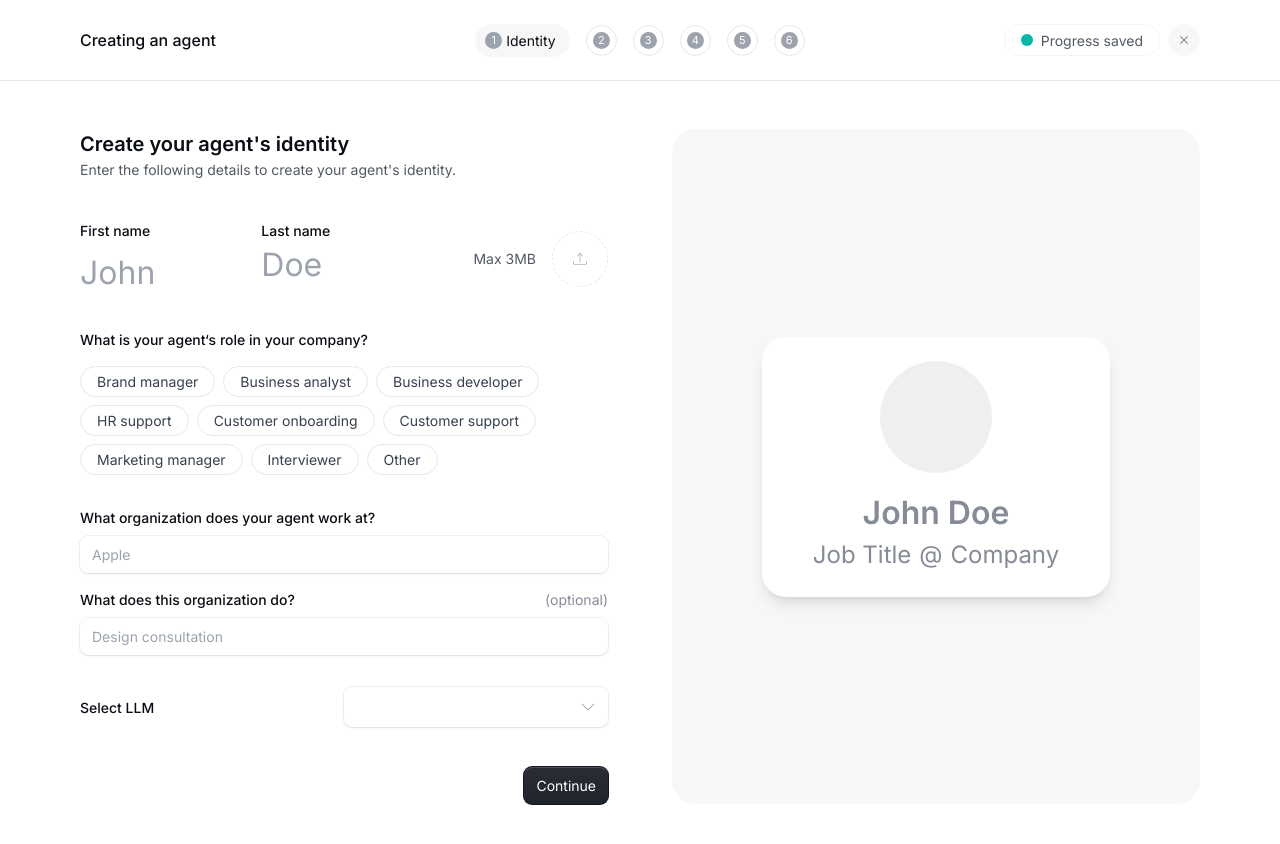
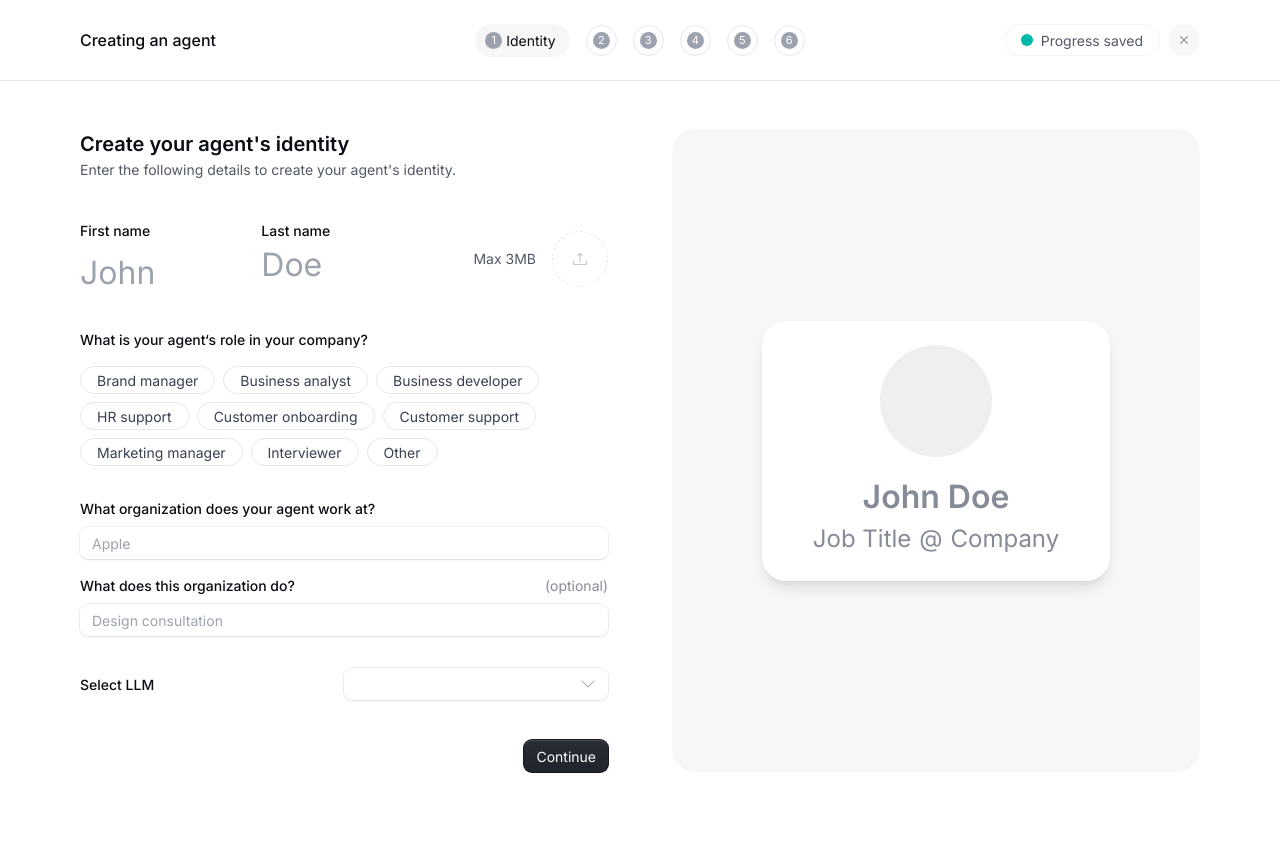
Before and after one commit to devprogroup/nextgpt, a Next.js app: page /create-agent in a window 1280 px wide. Shown: the top 844 px of the page. After the commit the page ends 820 px from the top, so only its background shows below. Built offline with nearby package versions, Linux system fonts and the light colour scheme.

Commit message:
button height

```diff
--- a/src/globals.css
+++ b/src/globals.css
@@ -101,7 +101,7 @@ label {
 }
 
 .nextgpt__btn_size_md {
-  @apply px-3 py-2 rounded-lg nextgpt__text-size_md
+  @apply px-3 h-[32px] rounded-lg nextgpt__text-size_md
 }
 
 .nextgpt__btn_primary {
@@ -138,7 +138,7 @@ label {
 }
 
 .nextgpt__button-selector {
-  @apply rounded-full px-4 py-1 border bg-white border-gray-200 hover:bg-gray-200 text-gray-700 nextgpt__text-size_md
+  @apply rounded-full px-4 h-[28px] border bg-white border-gray-200 hover:bg-gray-200 text-gray-700 nextgpt__text-size_md
 }
 .nextgpt__dropdown {
   background: #FFFFFF;
@@ -156,7 +156,7 @@ label {
 }
 
 .nextgpt__input {
-  @apply w-full px-3 py-2 focus:border-gray-900 focus:outline-none;
+  @apply w-full px-3 h-[32px] focus:border-gray-900 focus:outline-none;
   box-shadow: 0px 1px 2px -1px rgba(16, 24, 40, 0.05), 0px 2px 4px -2px rgba(16, 24, 40, 0.1), 0px 0px 0px 1px #EEEFF1;
   border-radius: 8px;
 }
```
